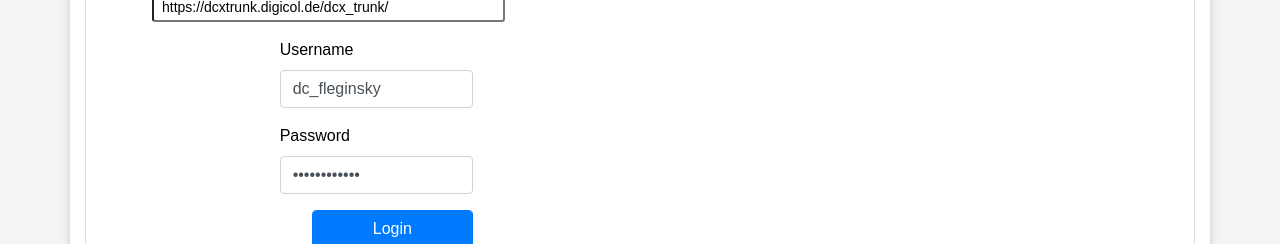
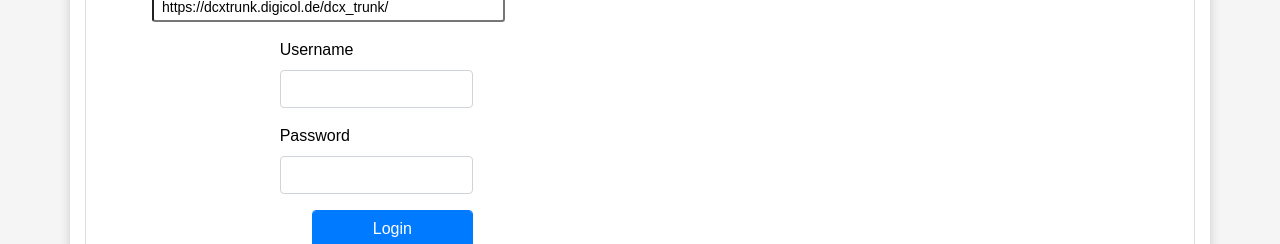
Before and after one commit to digicol/dcx-sdk-js, a website built with webpack: page client/src/index.html in a window 1280 px wide. Shown: the part 352-596 px from the top of the page. Built offline with nearby package versions, Linux system fonts and the light colour scheme.

Commit message:
Rem obsolete

```diff
--- a/client/src/index.html
+++ b/client/src/index.html
@@ -50,11 +50,11 @@
                       </div>
                       <div class="mt-3 col-7 offset-4">
                         <label for="login__username">Username</label>
-                        <input type="text" name="username" value="dc_fleginsky" class="form-control" id="login__username"/>
+                        <input type="text" name="username" value="" class="form-control" id="login__username"/>
                       </div>
                       <div class="mt-3 col-7 offset-4">
                         <label for="login__password">Password</label>
-                        <input type="password" name="password" value="Welcome2DC  " class="form-control" id="login__password"/>
+                        <input type="password" name="password" value="" class="form-control" id="login__password"/>
                       </div>
                       <div class="mt-3 col-6 offset-5">
                         <input type="submit" value="Login" class="form-control btn btn-primary"/>
```
